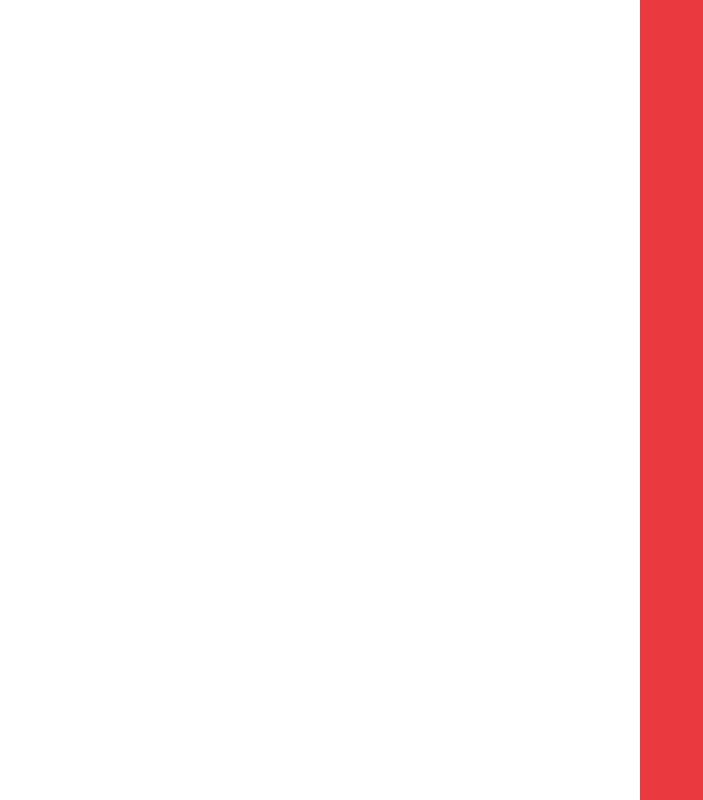
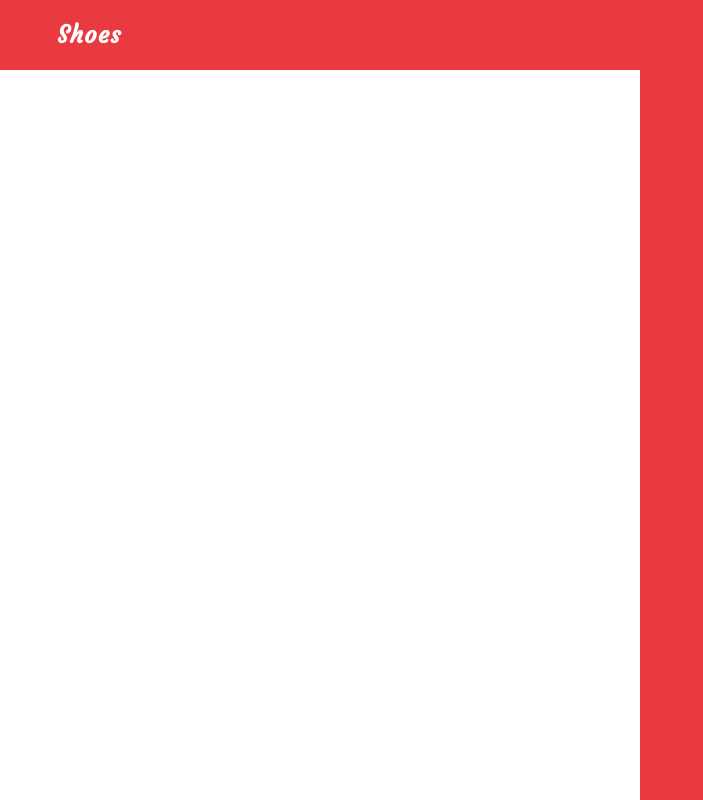
Before and after one commit to brianlockerbie/redux-store, a React (Create React App) app: page / in a window 1280 px wide. Shown: the whole page, without its empty margins (0-703 px from the left). Built offline with nearby package versions, Linux system fonts and the light colour scheme.

Commit message:
Update Hero.js
Imported Nav and Container

```diff
--- a/src/components/Hero.js
+++ b/src/components/Hero.js
@@ -1,13 +1,15 @@
 import React, { useState } from 'react';
 import { v4 as uuidv4 } from 'uuid';
+import Nav from "./Nav";
+import Container from "./reusableComponents/Container";
 
 const Hero = () => {
-
-    return(
-        <section className="hero">
-
-        </section>
-    )
-}
+  return (
+    <section className="hero">
+      <Nav />
+      <Container></Container>
+    </section>
+  );
+};
 
 export default Hero;
```
